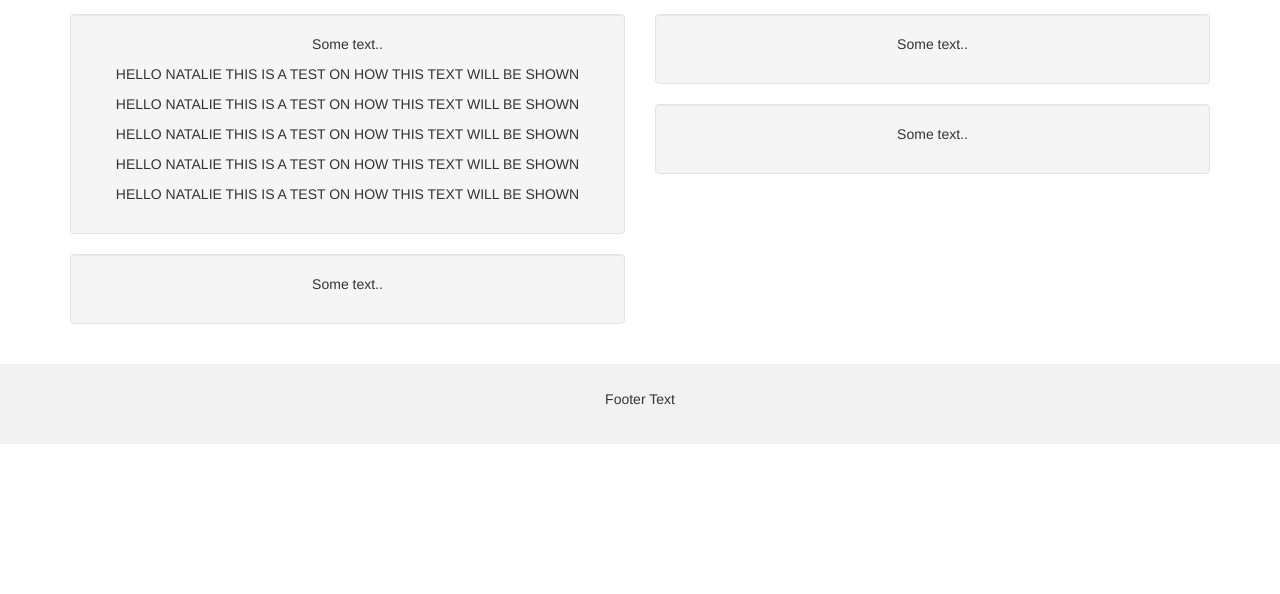
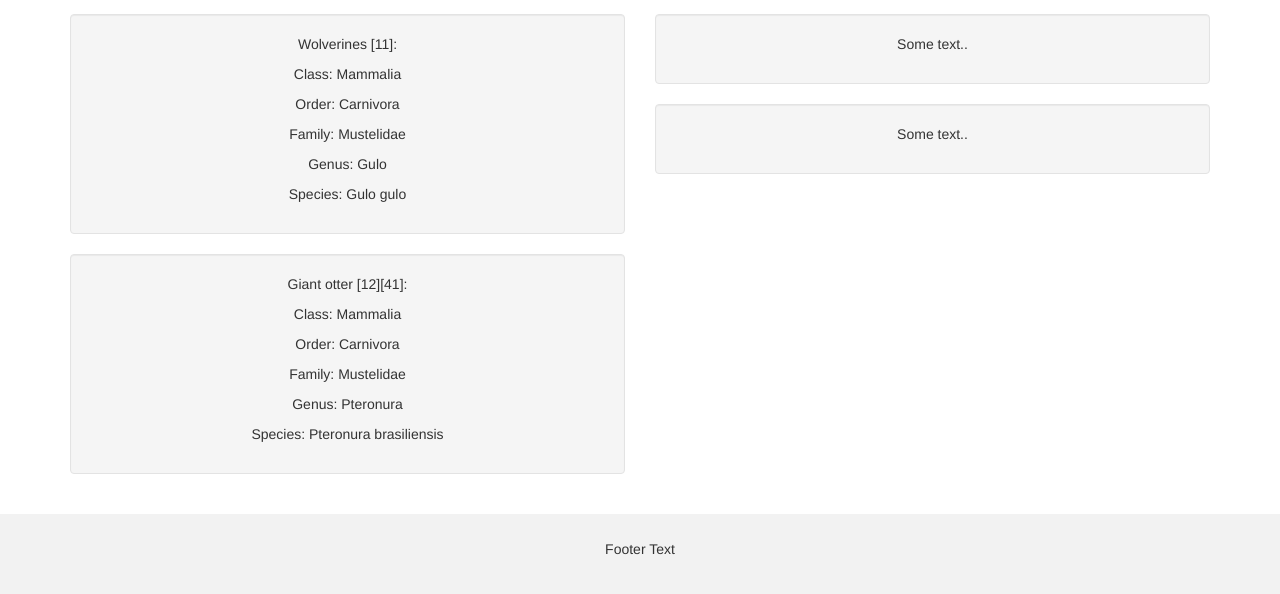
Before and after one commit to Nighthee/Nighthee.github.io, a plain HTML site: page index.html in a window 1280 px wide. Shown: the part 541-1135 px from the top of the page. Before the commit the page ends 985 px from the top, so only its background shows below. Drawn offline with nearby package versions, Linux system fonts and the light colour scheme.

Commit message:
Updated
Updated

```diff
--- a/index.html
+++ b/index.html
@@ -1,7 +1,7 @@
 <!DOCTYPE html>
 <html lang="en">
 <head>
-  <title>Bootstrap Example</title>
+  <title>North vs. South Mustelids</title>
   <meta charset="utf-8">
   <meta name="viewport" content="width=device-width, initial-scale=1">
   <link rel="stylesheet" href="http://maxcdn.bootstrapcdn.com/bootstrap/3.3.6/css/bootstrap.min.css">
@@ -98,20 +98,26 @@
 </div>
 
 <div class="container text-center">
-  <h3>What We Do</h3><br>
+  <h3>North vs. South Mustelids</h3><br>
   <div class="row">
 
 	<div class="col-md-6">
       <div class="well">
-       <p>Some text..</p>
-	   <p>HELLO NATALIE THIS IS A TEST ON HOW THIS TEXT WILL BE SHOWN</p>
-	   <p>HELLO NATALIE THIS IS A TEST ON HOW THIS TEXT WILL BE SHOWN</p>
-	   <p>HELLO NATALIE THIS IS A TEST ON HOW THIS TEXT WILL BE SHOWN</p>
-	   <p>HELLO NATALIE THIS IS A TEST ON HOW THIS TEXT WILL BE SHOWN</p>
-	   <p>HELLO NATALIE THIS IS A TEST ON HOW THIS TEXT WILL BE SHOWN</p>
+        <p>Wolverines [11]:</p>
+        <p>Class: Mammalia</p>
+        <p>Order: Carnivora</p>
+        <p>Family: Mustelidae</p>
+        <p>Genus: Gulo</p>
+        <p>Species: Gulo gulo</p>
       </div>
+
       <div class="well">
-       <p>Some text..</p>
+        <p>Giant otter [12][41]:</p>
+        <p>Class: Mammalia</p>
+        <p>Order: Carnivora</p>
+        <p>Family: Mustelidae</p>
+        <p>Genus: Pteronura</p>
+        <p>Species: Pteronura brasiliensis</p>
       </div>
     </div>
     <div class="col-md-6">
```
